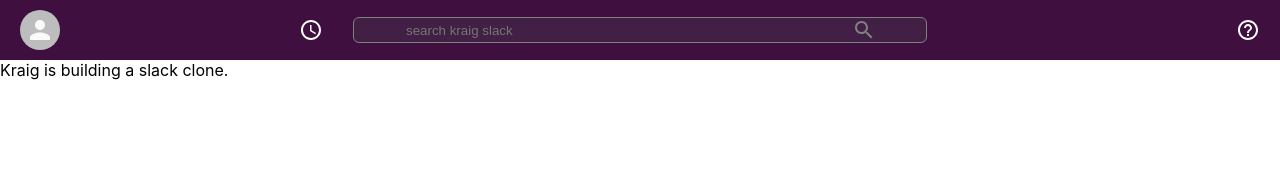
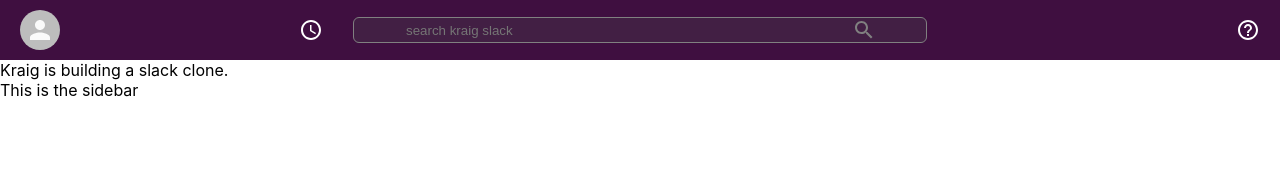
Before and after one commit to kraigwilliams/kraig-slack-clone, a React (Create React App) app: page / in a window 1280 px wide. Shown: the top 170 px of the page. Built offline with nearby package versions, Linux system fonts and the light colour scheme.

Commit message:
start sidebar

```diff
--- a/src/App.js
+++ b/src/App.js
@@ -1,6 +1,7 @@
 import React from 'react';
 import Header from './Header';
 import './App.css';
+import Sidebar from './Sidebar';
 
 function App() {
   return (
@@ -11,7 +12,9 @@ function App() {
         Kraig is building a slack clone.
         </p>
 
-
+      <div className='App__body'>
+        <Sidebar/>
+        </div>
     </div>
   );
 }
--- /dev/null
+++ b/src/Sidebar.js
@@ -0,0 +1,11 @@
+import React from 'react'
+
+function Sidebar() {
+    return (
+        <div className="sidebar">
+            This is the sidebar
+        </div>
+    )
+}
+
+export default Sidebar
```
